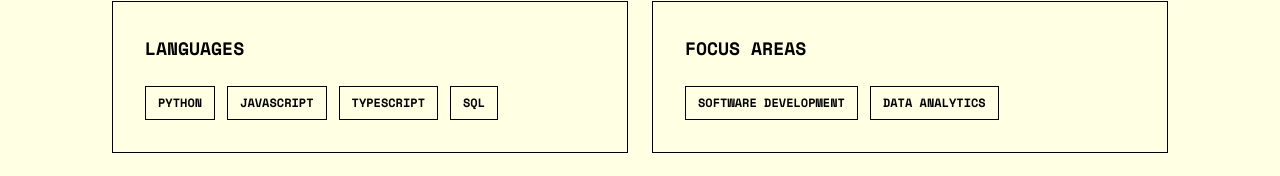
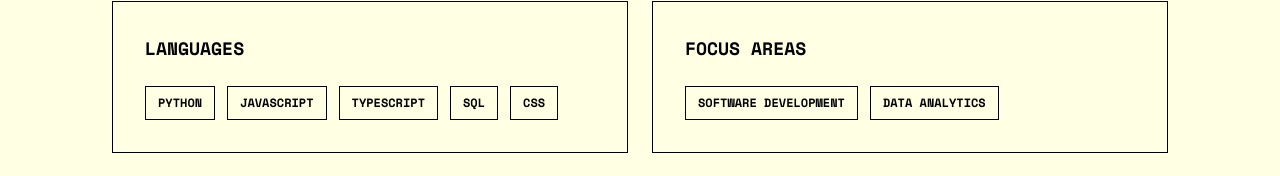
Before and after one commit to BrandonBalcacer/Brandons_Portfolio, a Next.js app: page / in a window 1280 px wide. Shown: the part 1902-2078 px from the top of the page. Built offline with nearby package versions, Linux system fonts and the light colour scheme.

Commit message:
Added analytics import for vercel

```diff
--- a/app/layout.tsx
+++ b/app/layout.tsx
@@ -1,3 +1,4 @@
+import { Analytics } from "@vercel/analytics/next"
 import type { Metadata } from "next";
 import { Space_Mono } from "next/font/google"; // Importing the new font
 import "./globals.css";
--- a/app/page.tsx
+++ b/app/page.tsx
@@ -144,7 +144,7 @@ export default function Home() {
             <div className="border border-black p-8">
               <h3 className="text-lg font-bold uppercase mb-6">Languages</h3>
               <div className="flex flex-wrap gap-3">
-                {["Python", "JavaScript", "TypeScript", "SQL"].map((skill) => (
+                {["Python", "JavaScript", "TypeScript", "SQL", "CSS"].map((skill) => (
                   <span key={skill} className="border border-black px-3 py-2 text-xs font-bold uppercase hover:bg-black hover:text-white transition-colors cursor-default">
                     {skill}
                   </span>
--- a/tailwind.config.js
+++ b/tailwind.config.js
@@ -6,7 +6,7 @@ module.exports = {
   theme: {
     extend: {
       colors: {
-        mocha: "#FFFFE4", // The light sand background
+        mocha: "#FFFFE4", // Off white background
         darkMocha: "#000000", // For the text
       },
       fontFamily: {
```
